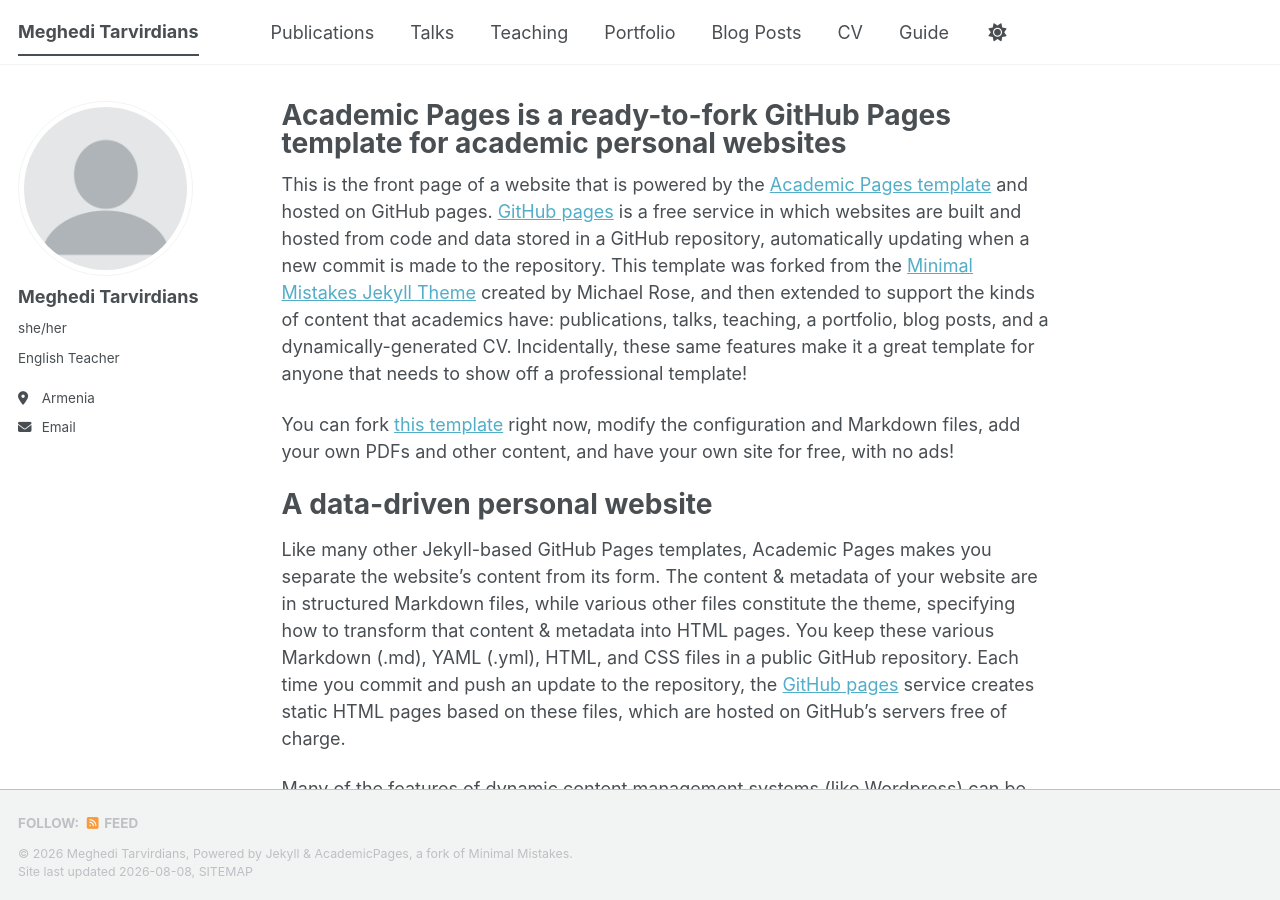
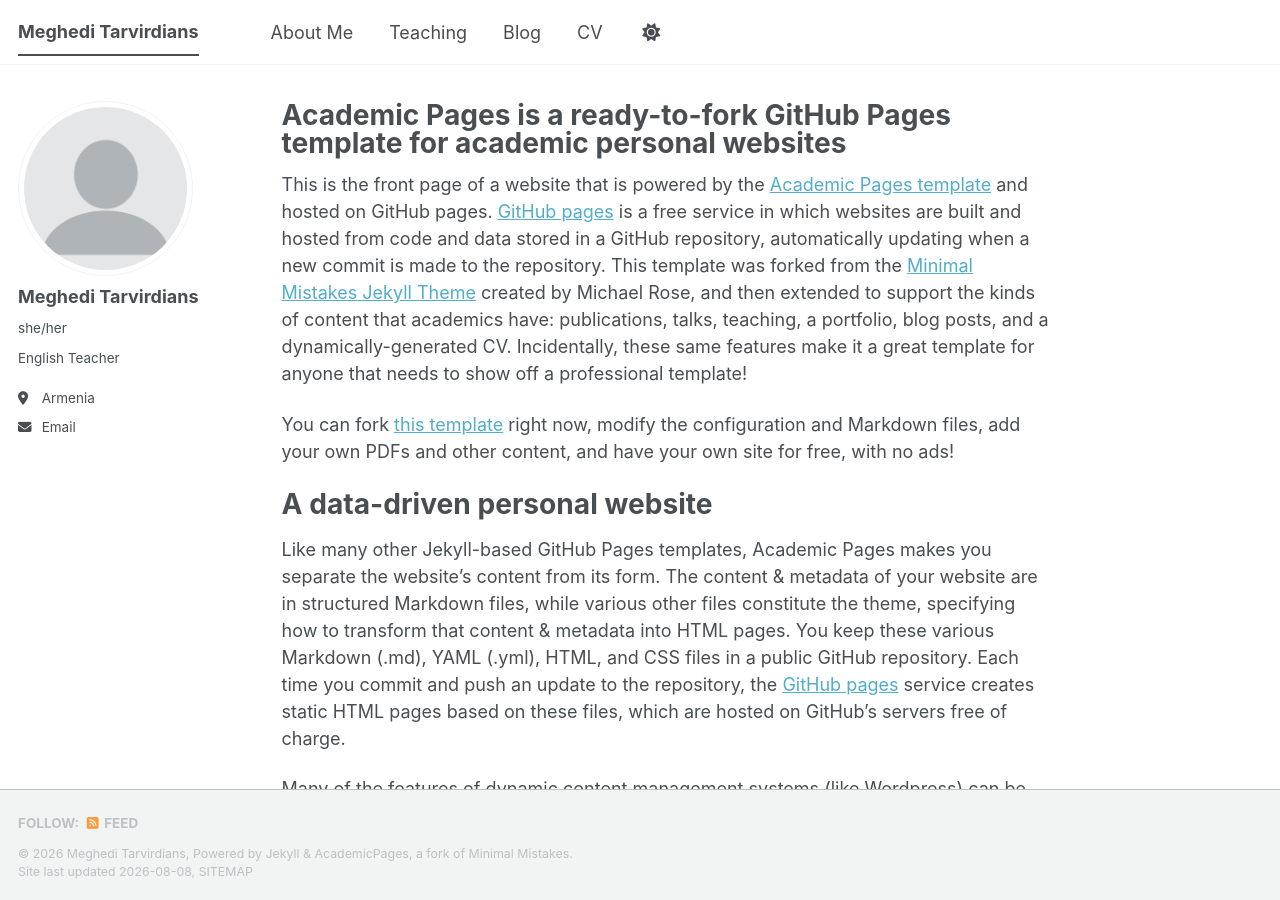
Before and after one commit to MeghediT/MeghediT.github.io, a Jekyll site: the page built from _pages/about.md, in a window 1280 px wide and 900 px high. Built offline with Jekyll 4.4.1, drawn with Linux system fonts in a browser that asks for light colours; a style sheet for code colours, icons or effects is not loaded.

Commit message:
Revise navigation items in navigation.yml
Updated navigation titles and URLs for better clarity.

```diff
--- a/_data/navigation.yml
+++ b/_data/navigation.yml
@@ -8,20 +8,20 @@
 #      Markdown formatted page while the second is generated using JSON.
 
 main:
-  - title: "Publications"
+  - title: "About Me"
     url: /publications/
 
-  - title: "Talks"
-    url: /talks/
+  # - title: "Talks"
+    # url: /talks/
 
   - title: "Teaching"
     url: /teaching/
 
-  - title: "Portfolio"
-    url: /portfolio/
+  # - title: "Portfolio"
+    # url: /portfolio/
 
-  - title: "Blog Posts"
-    url: /year-archive/
+  - title: "Blog"
+    url: /blog/
 
   - title: "CV"
     url: /cv/
@@ -29,5 +29,5 @@ main:
   # - title: "CV"
   #   url: /cv-json/
 
-  - title: "Guide"
-    url: /markdown/
+  # - title: "Guide"
+    # url: /markdown/
```
